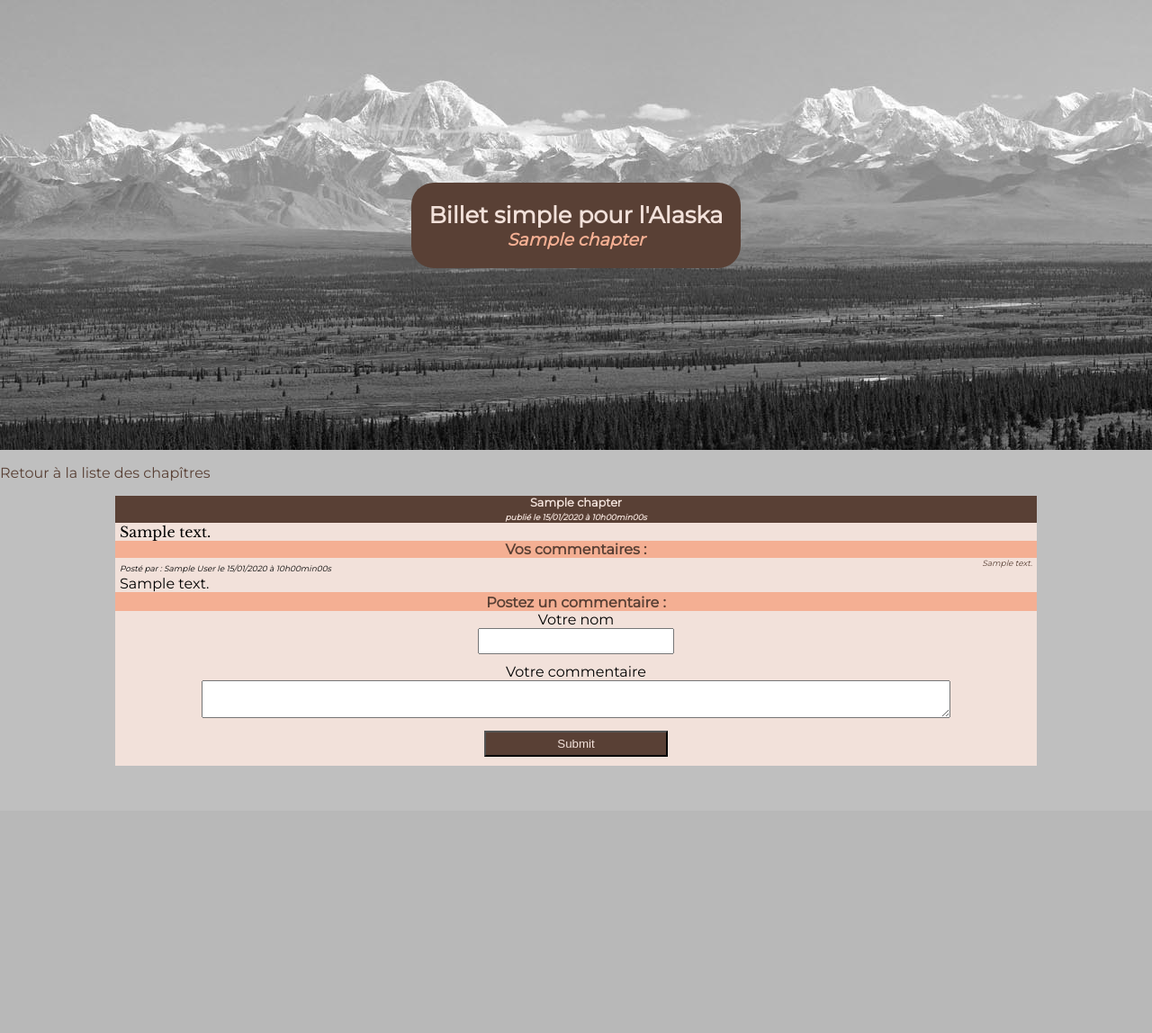
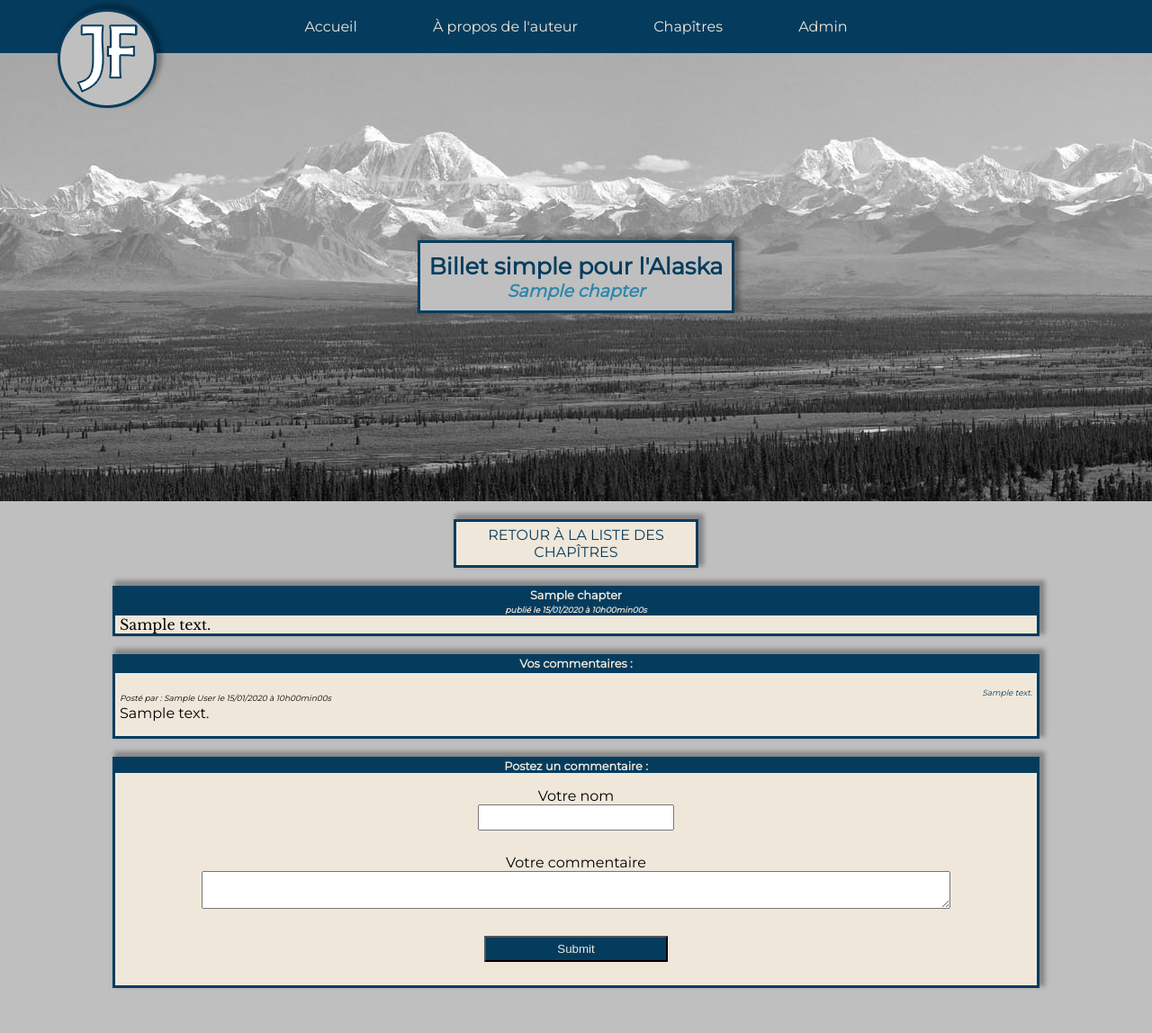
Before and after one commit to tristandalle/OC-DWJ-P8, a PHP site: page /index.php?action=chapter&id=1 in a window 1280 px wide. Shown: the whole page at 90% size. Before the commit the page ends 851 px from the top, so only its background shows below. Run offline with PHP 8.4, Linux system fonts and the light colour scheme; tables that the repository leaves empty or names only in its code hold one stand-in row (values such as "Sample post"); some libraries are stand-ins or nearby versions.

Commit message:
creation du menu de nav + remise en forme de toutes les view

```diff
--- a/controller/frontend.php
+++ b/controller/frontend.php
@@ -7,6 +7,8 @@ function home()
 {
     $chapterManager = new Tristan\P8\Model\ChapterManager();
     $chapters = $chapterManager->getChapters();
+    $chapterManager = new Tristan\P8\Model\ChapterManager();
+    $titles = $chapterManager->getTitles();
 
     require('view/frontend/homeView.php');
 }
@@ -17,6 +19,8 @@ function chapter()
     $chapter = $chapterManager->getChapter($_GET['id']);
     $commentManager = new Tristan\P8\Model\CommentManager();
     $comments = $commentManager->getComments($_GET['id']);
+    $chapterManager = new Tristan\P8\Model\ChapterManager();
+    $titles = $chapterManager->getTitles();
 
     require('view/frontend/chapterView.php');
 }
--- a/model/ChapterManager.php
+++ b/model/ChapterManager.php
@@ -24,6 +24,14 @@ class ChapterManager extends Manager
         $chapter = $req->fetch();
 
         return $chapter;
+    }
+
+    public function getTitles()
+    {
+        $db = $this->dbConnect();
+        $req = $db->query('SELECT id, title FROM chapters ORDER BY id');
+
+        return $req;
     }
 
     public function postChapter($title, $image, $content, $resume)
--- /dev/null
+++ b/public/css/menu.css
@@ -0,0 +1,97 @@
+nav
+{
+    position: fixed;
+    top: 0;
+    width: 100%;
+    background-color: #053C5E;
+}
+
+#menu, #menu ul
+{
+    padding:0;
+    margin: 20px;;
+    list-style:none;
+    text-align:center;
+}
+
+#menu li
+{
+    display:inline-block;
+    position:relative;
+    background-color: #053C5E;
+}
+
+#menu ul li
+{
+    display:inherit;
+}
+
+
+#menu ul
+{
+    position:absolute;
+    z-index: 2;
+    max-height:0;
+    left: 0;
+    right: 0;
+    overflow:hidden;
+    -moz-transition: .8s all .3s;
+    -webkit-transition: .8s all .3s;
+    transition: .8s all .3s;
+}
+
+#menu li:hover ul
+{
+    max-height:15em;
+}
+
+#ul_form
+{
+    width: 200px;
+}
+
+#li_form
+{
+    padding: 15px;
+}
+
+#li_form form
+{
+    display: flex;
+    flex-direction: column;
+}
+
+#valid_button
+{
+    background-color: #053C5E;
+    color:#EFE7DA
+}
+
+#valid_button:hover{
+    color:#E55812;
+}
+
+#menu a
+{
+    text-decoration:none;
+    display:block;
+    padding:0 40px;
+    color: #EFE7DA;
+}
+
+#menu ul a
+{
+    padding:8px 0;
+}
+
+
+#menu li:hover li a, #menu li ul li form label
+{
+    color:#EFE7DA;
+    text-transform:inherit;
+}
+
+#menu li:hover a, #menu li li:hover a
+{
+    color:#E55812;
+}
--- a/public/css/style.css
+++ b/public/css/style.css
@@ -7,20 +7,37 @@ html, body
     background-color: #BFBFBF;
 }
 
+#logo
+{
+    position: absolute;
+    left: 5%;
+    top: 10px;
+    background-color: #BFBFBF;
+    padding: 2px;
+    border-radius: 50%;
+    border: solid 3px #053C5E;
+    box-shadow: 4px -4px 5px 2px rgba(0, 0, 0, .3);
+
+}
+
+
 #title_box
 {
-    background-color: #594035;
+    background-color: #BFBFBF;
+    box-shadow: 4px -4px 5px 2px rgba(0, 0, 0, .3);
+    border: solid 3px #053C5E;
     margin: auto;
-    padding: 20px;
-    border-radius: 25px;
+    padding: 10px;
     display: flex;
     flex-direction: column;
 }
 
+
+
 h1
 {
-   font-size: 2vw;
-    color: #F2E1DA;
+    font-size: 2vw;
+    color: #053C5E;
     margin: auto;
 
 }
@@ -29,40 +46,72 @@ h2
 {
     font-style: italic;
     font-size: 1.5vw;
-    color: #F4AF93;
+    color: #2E86AB;
     margin: auto;
 }
 
 #intro
 {
     width: 80%;
+    text-align: center;
+    color: #053C5E;
+    background-color: #EFE7DA;
+    box-shadow: 4px -4px 5px 2px rgba(0, 0, 0, .3);
+    border: solid 3px #053C5E;
     margin: auto;
-    text-align: center;
+    margin-bottom: 20px;
+    line-height: 1.5vw;
+    padding-right: 5px;
+    padding-left: 5px;
 }
 
-body > p:nth-child(3)
+#text_center
 {
+    background-color: #EFE7DA;
+    box-shadow: 4px -4px 5px 2px rgba(0, 0, 0, .3);
+    border: solid 3px #053C5E;
+    width: 20%;
+    margin: auto;
+    margin-bottom: 20px;
+    padding: 5px;
     text-align: center;
+    color: #053C5E;
+    text-transform: uppercase;
+}
+
+#text_center:hover
+{
+    background-color: #053C5E;
+    color: #E55812;
 }
 
 h3
 {
-    background-color:#594035;
-    color:#F2E1DA;
+    background-color:#053C5E;
+    color:#EFE7DA;
     font-size:1vw;
     margin: 0;
     text-align: center;
 }
 
+h3:hover
+{
+    color:#E55812;
+}
+
 h4
 {
-    width:80%;
-    margin: auto;
+    background-color:#053C5E;
+    color:#EFE7DA;
+    font-size:1vw;
     margin-top: 0;
-    background-color:#F4AF93;
-    color:#594035;
-    margin-bottom:0px;
+    margin-bottom:0;
     text-align: center;
+}
+
+h4:hover
+{
+    color:#E55812;
 }
 
 em
@@ -73,15 +122,15 @@ em
 a
 {
     text-decoration: none;
-    color: #594035;
+    color: #053C5E;
 }
 
 footer
 {
     height: 100px;
     text-align: center;
-    background-color: #594035;
-    color: #F2E1DA;
+    background-color: #053C5E;
+    color: #EFE7DA;
 }
 
 /*HOME*/
@@ -92,6 +141,8 @@ footer
     height: 500px;
     display: flex;
     flex-direction: column;
+    margin-top: 57px;
+    margin-bottom: 20px;
 
 }
 
@@ -106,9 +157,11 @@ footer
 
 .chapter
 {
-    background-color:#F2E1DA;
+    background-color:#EFE7DA;
+    border: solid 3px #053C5E;
     margin-bottom: 20px;
     overflow:visible;
+    box-shadow: 4px -4px 5px 2px rgba(0, 0, 0, .3);
 
 }
 
@@ -141,17 +194,23 @@ footer
     height: 500px;
     display: flex;
     flex-direction: column;
+    margin-top: 57px;
+    margin-bottom: 20px;
 }
 
 .only_chapter
 {
     width:80%;
     margin: auto;
+    background-color:#EFE7DA;
+    border: solid 3px #053C5E;
+    margin-bottom: 20px;
+    box-shadow: 4px -4px 5px 2px rgba(0, 0, 0, .3);
 }
 
 .only_chapter p
 {
-    background-color:#F2E1DA;
+    background-color:#EFE7DA;
     margin-top:0px;
     margin-bottom: 0;
     padding-left: 5px;
@@ -160,10 +219,26 @@ footer
     font-family: 'Libre Baskerville', serif;
 }
 
-.comment
+.comments_container
 {
     width:80%;
     margin: auto;
+    background-color:#EFE7DA;
+    border: solid 3px #053C5E;
+    margin-bottom: 20px;
+    box-shadow: 4px -4px 5px 2px rgba(0, 0, 0, .3);
+}
+
+.comment
+{
+    background-color:#EFE7DA;
+    margin-top:0px;
+    margin-bottom: 0;
+    padding-left: 5px;
+    padding-right: 5px;
+    text-align: justify;
+    border-top: solid 3px #053C5E;
+
 
 }
 
@@ -172,19 +247,15 @@ footer
     float: right;
     font-size: 0.7vw;
     font-style: italic;
+}
 
-
+#signal_comment a:hover{
+    color: #E55812;
 }
 
 .comment p
 {
-    background-color:#F2E1DA;
-    margin-top:0px;
-    margin-bottom: 0;
-    padding-left: 5px;
-    padding-right: 5px;
-    text-align: justify;
-    border-bottom: 2px solid #F4AF93;
+
 }
 
 .post_comment, .post_chapter
@@ -192,9 +263,11 @@ footer
     width:80%;
     margin: auto;
     text-align: center;
-    background-color:#F2E1DA;
+    background-color:#EFE7DA;
     margin-bottom: 50px;
     padding-bottom: 10px;
+    border: solid 3px #053C5E;
+    box-shadow: 4px -4px 5px 2px rgba(0, 0, 0, .3);
 
 }
 
@@ -205,10 +278,6 @@ footer
     margin-bottom: 10px;
 }
 
-.post_chapter > form:nth-child(1) > div:nth-child(4)
-{
-    margin-top: 10px;
-}
 
 #comment, #content
 {
@@ -222,8 +291,13 @@ footer
     width: 20%;
     padding: 5px;
     margin-top: 10px;
-    background-color: #594035;
-    color: #F2E1DA;
+    background-color: #053C5E;
+    color: #EFE7DA;
+}
+
+#submit:hover
+{
+    color: #E55812;
 }
 
 /*ADMIN VIEW*/
@@ -234,41 +308,106 @@ footer
     height: 500px;
     display: flex;
     flex-direction: column;
+    margin-bottom: 50px;
+
 }
 
-#admin_link
+#title_box_admin
 {
-    position: absolute;
-
-    background-color: #594035;
+    background-color: #053C5E;
+    box-shadow: 4px -4px 5px 2px rgba(0, 0, 0, .3);
+    border: solid 3px #E55812;
     margin: auto;
-    padding: 20px;
-    border-radius: 25px;
+    padding: 10px;
+    text-align: center;
 }
 
-#admin_link a, #admin_link label
+#title_box_admin h1
 {
-    color: #F4AF93;
+    color: #E55812;
 }
 
-#admin_mode
+#title_box_admin h2
+{
+    color: #FFF;
+}
+
+.admin_mode
 {
     display: flex;
-    justify-content: space-around;
+    flex-direction: column;
+    align-items: center;
 }
 
 .admin_button
 {
-    background-color: #594035;
-    color: #F2E1DA;
-    width: 20%;
+    width: 30%;
+    background-color: #053C5E;
+    box-shadow: 4px -4px 5px 2px rgba(0, 0, 0, .3);
+    border: solid 3px #E55812;
+    padding: 10px;
+    margin-bottom: 20px;;
+    color: #FFF;
     text-align: center;
-    padding: 10px;
-    border-radius: 25px;
-
 }
 
-a.admin_button:hover
+.admin_button:hover
 {
- /*POURQUOI CA MARCHE PAS!!!!!!!!!!!!!!!!!!!!!!*/
+    color: #E55812;
+    border-color: #FFF;
 }
+
+.admin_form
+{
+    background-color: #053C5E;
+    box-shadow: 4px -4px 5px 2px rgba(0, 0, 0, .3);
+    border: solid 3px #E55812;
+    padding: 10px;
+    margin-bottom: 50px;;
+    color: #FFF;
+    text-align: center;
+}
+
+.admin_form input#update
+{
+    margin-left: 40px;
+    padding: 5px;
+    background-color: #053C5E;
+    color: #FFF;
+}
+
+.admin_form input#delete
+{
+    margin-left: 10px;
+    padding: 5px;
+    background-color: #053C5E;
+    color: #FFF;
+}
+
+#content_text_area, #resume_text_area
+{
+    width: 90%;
+    margin: auto;
+}
+
+.admin_form input#update:hover, .admin_form input#delete:hover
+{
+    color: #E55812
+}
+
+#resume_text_area
+{
+    margin-top: 16px;
+}
+
+.comment form p input#validate, .comment form p input#delete
+{
+    background-color: #053C5E;
+    color: #FFF;
+    padding: 5px;
+}
+
+.comment form p input#validate:hover, .comment form p input#delete:hover
+{
+    color: #E55812
+}
--- a/template.php
+++ b/template.php
@@ -7,6 +7,7 @@
         <link href="https://fonts.googleapis.com/css?family=Montserrat" rel="stylesheet">
         <link href="https://fonts.googleapis.com/css?family=Libre+Baskerville" rel="stylesheet">
         <link href="public/css/style.css" rel="stylesheet" />
+        <link href="public/css/menu.css" rel="stylesheet" />
         <script src="https://cloud.tinymce.com/stable/tinymce.min.js?apiKey=hgfv5np9htpj8kze0vkqlfnjqwhvr99sep9zw0q52s56tumu"></script>
 
     </head>
@@ -16,9 +17,18 @@
 
         <script>
          tinymce.init({
-            selector: '#content, #resume',
+            selector: '#content',
+            height: 500,
             language_url : 'public/js/fr_FR.js',
-            height: 500,
+            theme: 'modern',
+            plugins: [
+               'advlist autolink lists link image charmap print preview hr anchor pagebreak',
+               'tinymcespellchecker']
+         });
+            tinymce.init({
+            selector: '#resume',
+            height: 200,
+            language_url : 'public/js/fr_FR.js',
             theme: 'modern',
             plugins: [
                'advlist autolink lists link image charmap print preview hr anchor pagebreak',
--- a/view/frontend/chapterView.php
+++ b/view/frontend/chapterView.php
@@ -1,6 +1,46 @@
 <?php $title = $chapter['title']; ?>
 
 <?php ob_start(); ?>
+
+<nav>
+    <a href="index.php"><img id="logo" src="public/images/logoJF100.png"/></a>
+    <ul id="menu">
+        <li>
+            <a href="index.php">Accueil</a>
+        </li>
+        <li>
+            <a href="#">&Agrave; propos de l'auteur</a>
+        </li>
+        <li>
+            <a href="index.php#intro">Chapîtres</a>
+            <ul>
+<?php
+    while ($menudata = $titles->fetch())
+    {
+?>
+                <li>
+                    <a href="index.php?action=chapter&amp;id=<?= $menudata['id'] ?>"><?= $menudata['title']; ?></a>
+                </li>
+<?php
+}
+$titles->closeCursor();
+?>
+            </ul>
+        </li>
+        <li>
+            <a href="#">Admin</a>
+            <ul id="ul_form">
+                <li id="li_form">
+                    <form action="index.php?action=accessAdmin" method="post">
+                        <p><label for="mot_de_passe">Mot de passe </label></p>
+                        <p><input type="password" name="mot_de_passe" /></p>
+                        <p><input id="valid_button" type="submit" value="Valider" /></p>
+                    </form>
+                </li>
+            </ul>
+        </li>
+    </ul>
+</nav>
 
 <div id="header_chapter">
     <div id="title_box">
@@ -8,7 +48,7 @@
         <h2><?= $chapter['title']; ?></h2>
     </div>
 </div>
-<p><a href="index.php">Retour à la liste des chapîtres</a></p>
+<a href="index.php#intro"><p id="text_center">Retour à la liste des chapîtres</p></a>
 <div class="only_chapter">
             <h3>
                 <?= $chapter['title']; ?>
@@ -20,11 +60,12 @@
             </p>
 </div>
 
-<h4>Vos commentaires :</h4>
 
 
 
 
+<div class="comments_container">
+    <h4>Vos commentaires :</h4>
 <?php
 while ($comment = $comments->fetch()){
 ?>
@@ -40,20 +81,21 @@ while ($comment = $comments->fetch()){
 <?php
 }
 ?>
-<h4>Postez un commentaire :</h4>
+</div>
 <div class="post_comment">
+    <h4>Postez un commentaire :</h4>
     <form action="index.php?action=addComment&amp;id=<?= $chapter['id'] ?>" method="post">
-        <div>
+        <p>
             <label for="author">Votre nom</label><br/>
             <input type="text" id="author" name="author" />
-        </div>
-        <div>
+        </p>
+        <p>
             <label for="comment">Votre commentaire</label><br/>
             <textarea id="comment" name="comment"></textarea>
-        </div>
-        <div>
+        </p>
+        <p>
             <input id="submit" type="submit" />
-        </div>
+        </p>
     </form>
 </div>
 
```
Also changed, not shown: view/backend/adminCreateView.php (+18 -14 lines), view/backend/adminEditView.php (+11 -6 lines), view/backend/adminModeratorView.php (+13 -6 lines), view/backend/adminRewriteView.php (+19 -14 lines), view/backend/adminView.php (+3 -4 lines), view/frontend/homeView.php (+44 -13 lines), public/images/logoJF100.png (added), public/images/logoJFhd.png (added).
